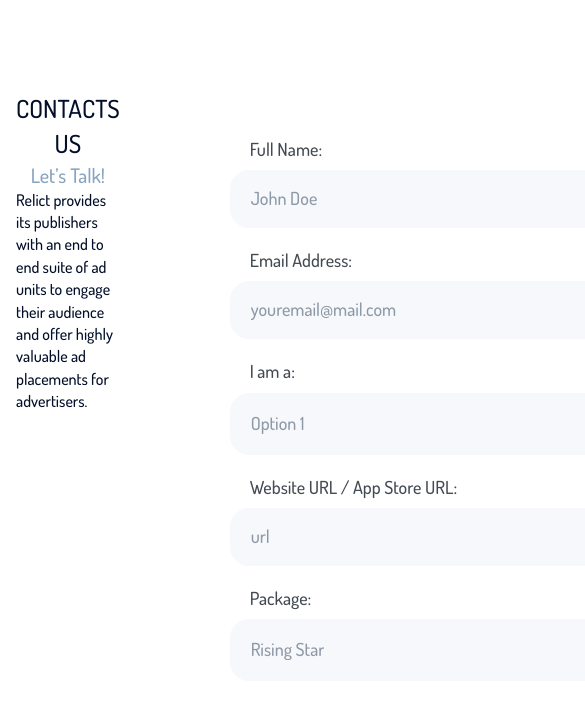
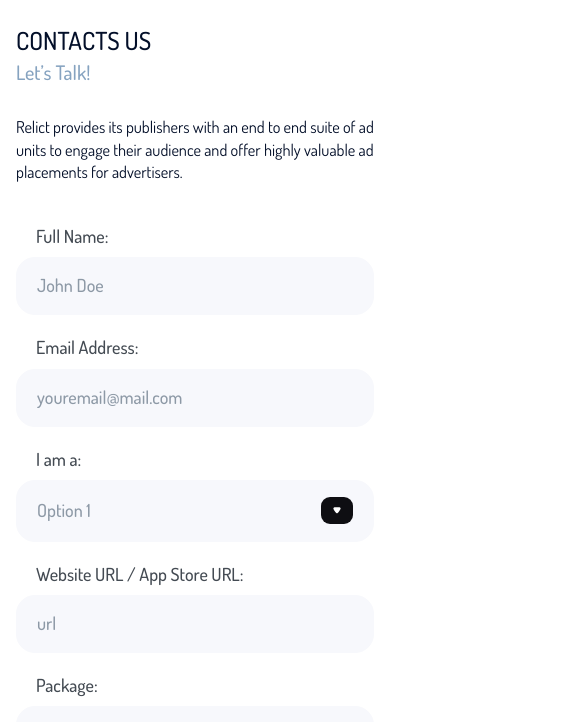
Before and after one commit to snegurova/relict, a website: page relict/contact-us.html in a window 390 px wide. Shown: the part 81-803 px from the top of the page, 585 px wide, since content can reach past the window. Drawn offline with nearby package versions, Linux system fonts and the light colour scheme.

Commit message:
feat: contact us page

```diff
--- a/#src/scss/pages/_contact-us.scss
+++ b/#src/scss/pages/_contact-us.scss
@@ -2,9 +2,37 @@
   padding: 82px 0 70px;
   display: flex;
   justify-content: space-between;
-  .contact-us__form {
-    flex-shrink: 0;
-    min-width: 630px;
-    margin-left: 110px;
+  @media screen and (max-width: 992px) {
+    flex-direction: column;
+    padding-top: 14px;
+  }
+  .contact-us {
+    &__form {
+      flex-shrink: 0;
+      min-width: 630px;
+      margin-left: 110px;
+      margin-top: 12px;
+      @media screen and (max-width: 992px) {
+        margin-left: auto;
+      }
+      @media screen and (max-width: 700px) {
+        min-width: 100%;
+      }
+    }
+    &__subtitle, &__title {
+      text-align: left;
+    }
+    &__subtitle {
+      margin-bottom: 44px;
+      @media screen and (max-width: 992px) {
+        margin-bottom: 30px;
+      }
+    }
   }
 }
+
+.contact-us {
+  &__left {
+    text-align: left;
+  }
+}
--- a/#src/scss/pages/_solution.scss
+++ b/#src/scss/pages/_solution.scss
@@ -49,6 +49,11 @@
     &__item {
       display: flex;
       align-items: center;
+
+      circle {
+        fill: url(#logo0_linear);
+        transition: fill 0.5s ease;
+      }
 
       @media screen and (max-width: 1100px) {
         visibility: hidden;
--- a/relict/contact-us.html
+++ b/relict/contact-us.html
@@ -92,10 +92,10 @@
           <div class="contact-us__subtitle">
             Let’s Talk!
           </div>
-          <div class="contact-us__text">
+          <p class="contact-us__text">
             Relict provides its publishers with an end to end suite of ad units to engage their audience and
             offer highly valuable ad placements for advertisers.
-          </div>
+          </p>
         </div>
 
         <form action="" class="contact-us__form">
```
Also changed, not shown: #src/contact-us.html (+2 -2 lines), relict/css/style.css, 1 other file.
